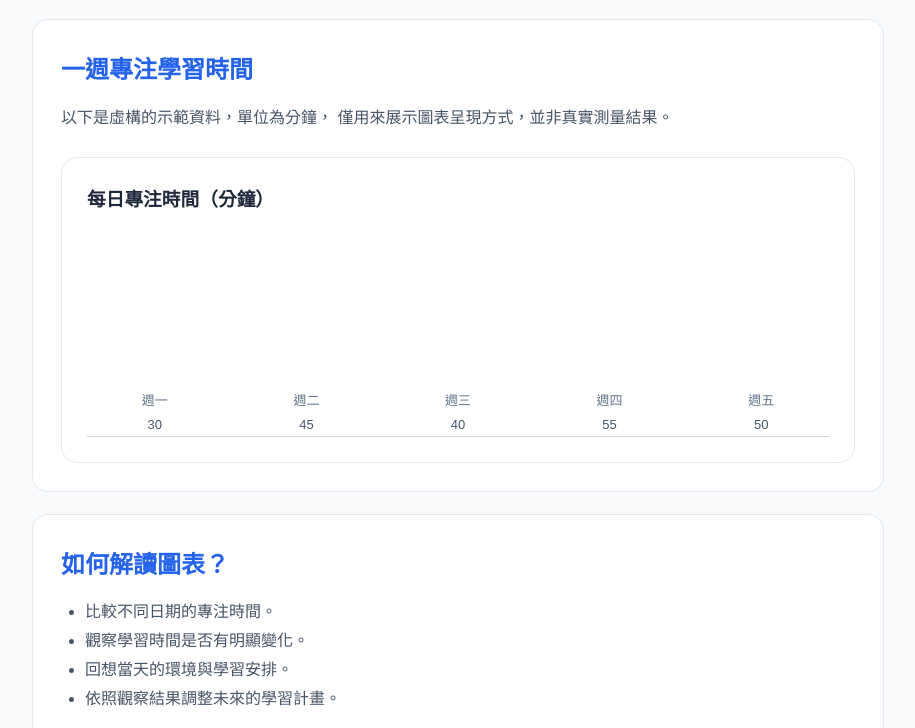
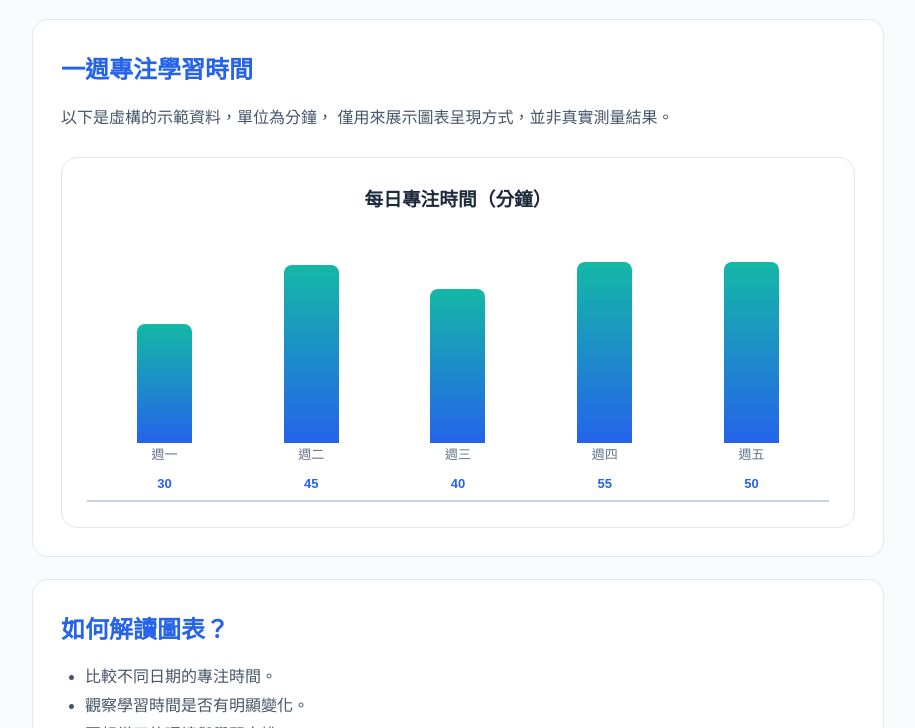
Before and after one commit to david372198/FocusLab, a plain HTML site: page pages/visualization.html in a window 1280 px wide. Shown: the part 585-1313 px from the top of the page, without its empty margins (182-1097 px from the left). Drawn offline with Linux system fonts and the light colour scheme.

Commit message:
Update style.css

```diff
--- a/css/style.css
+++ b/css/style.css
@@ -239,38 +239,70 @@ nav a:hover {
 }
 
 /* ===== 圖表 ===== */
+
+/* ===== 每日專注時間柱狀圖 ===== */
 .chart-container {
-  background: var(--white);
+  background: #FFFFFF;
   padding: 25px;
   border-radius: 16px;
   border: 1px solid #E2E8F0;
   margin-top: 25px;
+  overflow: hidden;
+}
+
+.chart-container h3 {
+  margin-bottom: 25px;
+  text-align: center;
 }
 
 .bar-chart {
   display: flex;
-  align-items: end;
+  align-items: flex-end;
   justify-content: space-around;
-  gap: 16px;
-  height: 220px;
-  padding-top: 20px;
-  border-bottom: 1px solid #CBD5E1;
+  gap: 12px;
+  height: 260px;
+  padding: 20px 10px 0;
+  border-bottom: 2px solid #CBD5E1;
 }
 
 .bar-item {
   flex: 1;
-  text-align: center;
-  color: var(--muted);
+  height: 100%;
+  display: flex;
+  flex-direction: column;
+  justify-content: flex-end;
+  align-items: center;
+  color: #64748B;
   font-size: 13px;
 }
 
 .bar {
   width: 100%;
   max-width: 55px;
-  margin: 0 auto 8px;
+  min-height: 10px;
   background: linear-gradient(180deg, #14B8A6, #2563EB);
   border-radius: 8px 8px 0 0;
+  transition: height 0.3s;
 }
+
+.bar-item p {
+  margin: 5px 0;
+  font-weight: 700;
+  color: #2563EB;
+}
+
+@media (max-width: 480px) {
+  .bar-chart {
+    gap: 6px;
+    padding-left: 2px;
+    padding-right: 2px;
+  }
+
+  .bar-item {
+    font-size: 11px;
+  }
+}
+
 
 /* ===== 頁尾 ===== */
 .site-footer {
```
